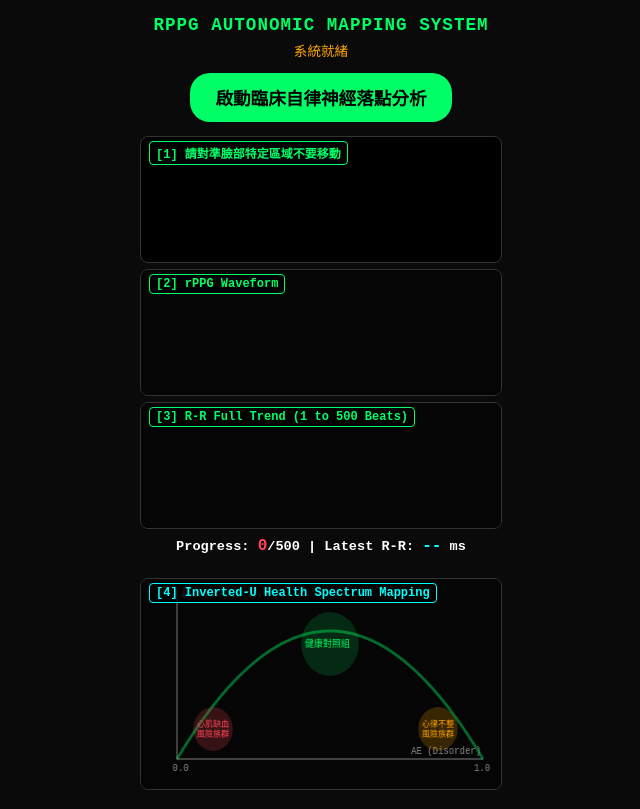
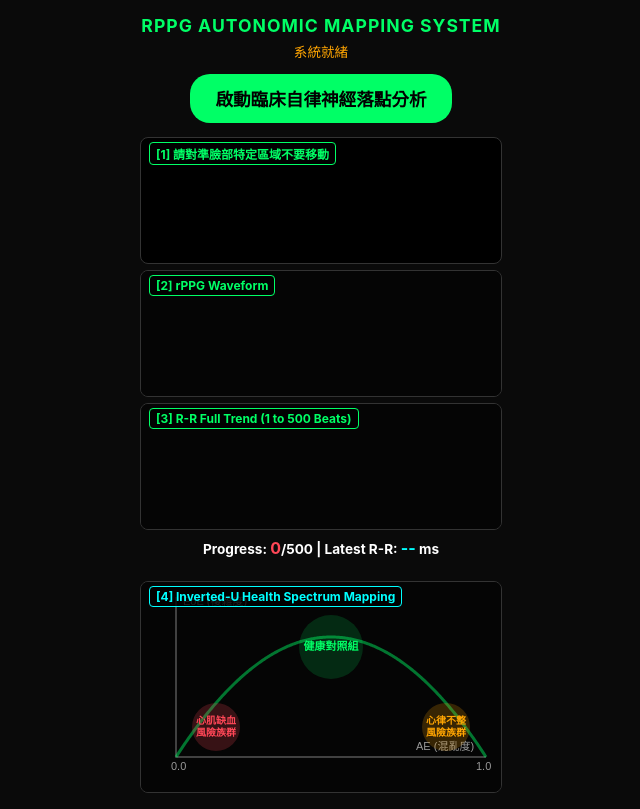
Before and after one commit to linpingyen/HRV, a plain HTML site: page index.html in a window 1280 px wide. Shown: the whole page, without its empty margins (319-959 px from the left). Drawn offline with Linux system fonts and the light colour scheme.

Commit message:
Add files via upload

```diff
--- a/index.html
+++ b/index.html
@@ -5,7 +5,7 @@
     <meta name="viewport" content="width=device-width, initial-scale=1.0, user-scalable=no">
     <title>rPPG 臨床級自律神經落點分析儀</title>
     <style>
-        body { font-family: monospace; background: #0a0a0a; color: #00ff66; text-align: center; padding: 10px; margin: 0; }
+        body { font-family: -apple-system, BlinkMacSystemFont, "Segoe UI", Roboto, Helvetica, Arial, "Microsoft JhengHei", sans-serif; background: #0a0a0a; color: #00ff66; text-align: center; padding: 10px; margin: 0; }
         h2 { font-size: 1.1rem; margin: 5px 0; text-transform: uppercase; letter-spacing: 1px; }
 
         /* 緊湊比例 */
@@ -46,39 +46,33 @@
     <div id="status">系統就緒</div>
     <button id="startBtn">啟動臨床自律神經落點分析</button>
 
-    <!-- 框框 1 -->
     <div class="box" id="video-container">
         <h3>[1] 請對準臉部特定區域不要移動</h3>
         <video id="testVideo" autoplay playsinline muted></video>
         <canvas id="overlayCanvas"></canvas>
     </div>
 
-    <!-- 框框 2 -->
     <div class="box">
         <h3>[2] rPPG Waveform</h3>
         <canvas id="waveCanvas" class="chart"></canvas>
     </div>
 
-    <!-- 框框 3 -->
     <div class="box">
         <h3>[3] R-R Full Trend (1 to 500 Beats)</h3>
         <canvas id="rrCanvas" class="chart"></canvas>
     </div>
 
-    <!-- 擷取個數與 RR 顯示文字（位於RR趨勢圖正下方） -->
     <div class="data-panel">
         Progress: <span id="countVal">0</span>/500 |
         Latest R-R: <span id="rrVal">--</span> ms
         <span id="noiseTxt"></span>
     </div>
 
-    <!-- 框框 4：Inverted-U 曲線常模對照圖 -->
     <div class="box-large">
         <h3>[4] Inverted-U Health Spectrum Mapping</h3>
         <canvas id="uCanvas" class="chart"></canvas>
     </div>
 
-    <!-- 📊 HRV 臨床報告面板 -->
     <div id="reportPanel">
         <h4>📊 HRV AUTONOMIC REPORT</h4>
 
@@ -154,8 +148,16 @@
         const hiddenCanvas = document.createElement('canvas');
         const hiddenCtx = hiddenCanvas.getContext('2d');
 
+        // 🛠️ 新增高解析度適配函數 (防止 Retina/手機高DPR螢幕字體模糊)
+        function setupHighDPI(canvas, ctx, logicalWidth, logicalHeight) {
+            const dpr = window.devicePixelRatio || 1;
+            canvas.width = logicalWidth * dpr;
+            canvas.height = logicalHeight * dpr;
+            ctx.scale(dpr, dpr);
+        }
+
         window.addEventListener('load', () => {
-            uCanvas.width = 400; uCanvas.height = 210;
+            setupHighDPI(uCanvas, uCtx, 360, 210); // 將基礎邏輯寬度設為 360 與外框一致
             drawStaticInvertedU(null, null);
         });
 
@@ -194,8 +196,10 @@
                 overlayCanvas.height = video.videoHeight;
                 hiddenCanvas.width = video.videoWidth;
                 hiddenCanvas.height = video.videoHeight;
-                waveCanvas.width = 400;  waveCanvas.height = 125;
-                rrCanvas.width = 800;    rrCanvas.height = 125;
+
+                // 所有 Chart 同步做高解析度適配
+                setupHighDPI(waveCanvas, waveCtx, 360, 125);
+                setupHighDPI(rrCanvas, rrCtx, 360, 125);
             }
 
             if (overlayCanvas.width > 0) {
@@ -246,21 +250,23 @@
         }
 
         function drawWaveform() {
-            waveCtx.clearRect(0, 0, waveCanvas.width, waveCanvas.height);
+            // 在高解析度運算下，使用內部邏輯寬高 360x125
+            const w = 360; const h = 125;
+            waveCtx.clearRect(0, 0, w, h);
             if (greenHistory.length < 2) return;
             const min = Math.min(...greenHistory); const max = Math.max(...greenHistory); const range = (max - min) || 1;
 
             waveCtx.beginPath(); waveCtx.strokeStyle = '#00ff66'; waveCtx.lineWidth = 2;
             for (let i = 0; i < greenHistory.length; i++) {
-                const x = (i / (maxWavePoints - 1)) * waveCanvas.width;
-                const y = waveCanvas.height - ((greenHistory[i] - min) / range) * waveCanvas.height;
+                const x = (i / (maxWavePoints - 1)) * w;
+                const y = h - ((greenHistory[i] - min) / range) * h;
                 if (i === 0) waveCtx.moveTo(x, y); else waveCtx.lineTo(x, y);
             }
             waveCtx.stroke();
 
             if (lastPeakIndexInHistory !== -1 && lastPeakIndexInHistory < greenHistory.length) {
-                const peakX = (lastPeakIndexInHistory / (maxWavePoints - 1)) * waveCanvas.width;
-                const peakY = waveCanvas.height - ((greenHistory[lastPeakIndexInHistory] - min) / range) * waveCanvas.height;
+                const peakX = (lastPeakIndexInHistory / (maxWavePoints - 1)) * w;
+                const peakY = h - ((greenHistory[lastPeakIndexInHistory] - min) / range) * h;
 
                 waveCtx.beginPath();
                 waveCtx.strokeStyle = '#ff4757';
@@ -296,66 +302,84 @@
         }
 
         function drawRRChart() {
-            rrCtx.clearRect(0, 0, rrCanvas.width, rrCanvas.height);
+            const w = 360; const h = 125;
+            rrCtx.clearRect(0, 0, w, h);
             if (rrHistory.length < 2) return;
             const currentMin = Math.min(...rrHistory); const currentMax = Math.max(...rrHistory); const yRange = (currentMax - currentMin) || 1;
             rrCtx.beginPath(); rrCtx.strokeStyle = '#00ffff'; rrCtx.lineWidth = 1.2;
             for (let i = 0; i < rrHistory.length; i++) {
-                const x = (i / (totalTargetBeats - 1)) * rrCanvas.width;
-                const y = rrCanvas.height - ((rrHistory[i] - currentMin) / yRange) * rrCanvas.height;
+                const x = (i / (totalTargetBeats - 1)) * w;
+                const y = h - ((rrHistory[i] - currentMin) / yRange) * h;
                 if (i === 0) rrCtx.moveTo(x, y); else rrCtx.lineTo(x, y);
             }
             rrCtx.stroke();
         }
 
-        // 🎨 修正處：將畫布中的學術標籤轉換成好懂的「風險族群提示文字」並微調排版
+        // 🎨 徹底優化中文字型與解析度排版（邏輯寬度為 360，高度為 210）
         function drawStaticInvertedU(myAE, myEoE) {
-            uCtx.clearRect(0, 0, uCanvas.width, uCanvas.height);
+            const w = 360; const h = 210;
+            uCtx.clearRect(0, 0, w, h);
+
+            // 繪製軸線
             uCtx.strokeStyle = '#555'; uCtx.lineWidth = 1.5;
-            uCtx.beginPath(); uCtx.moveTo(40, 10); uCtx.lineTo(40, 180); uCtx.lineTo(380, 180); uCtx.stroke();
-            uCtx.fillStyle = '#888'; uCtx.font = '10px monospace';
-            uCtx.fillText("EoE (Complexity)", 45, 18); uCtx.fillText("AE (Disorder)", 300, 175);
-            uCtx.fillText("0.0", 35, 192); uCtx.fillText("1.0", 370, 192);
+            uCtx.beginPath();
+            uCtx.moveTo(35, 15);
+            uCtx.lineTo(35, 175);
+            uCtx.lineTo(345, 175);
+            uCtx.stroke();
 
-            uCtx.strokeStyle = 'rgba(0, 255, 102, 0.4)'; uCtx.lineWidth = 3;
+            // 坐標軸文字提示 - 換上系統高清晰平滑字型
+            uCtx.fillStyle = '#999';
+            uCtx.font = '11px sans-serif';
+            uCtx.fillText("EoE (複雜度)", 42, 23);
+            uCtx.fillText("AE (混亂度)", 275, 168);
+            uCtx.fillText("0.0", 30, 188);
+            uCtx.fillText("1.0", 335, 188);
+
+            // 繪製交大倒 U 字形常模拋物線
+            uCtx.strokeStyle = 'rgba(0, 255, 102, 0.45)'; uCtx.lineWidth = 3;
             uCtx.beginPath();
-            for (let xPixel = 40; xPixel <= 380; xPixel++) {
-                let aeVal = (xPixel - 40) / 340;
+            for (let xPixel = 35; xPixel <= 345; xPixel++) {
+                let aeVal = (xPixel - 35) / 310;
                 let eoeVal = 1.2 * (1 - Math.pow((aeVal - 0.5) / 0.5, 2));
                 if (eoeVal < 0) eoeVal = 0;
-                let yPixel = 180 - (eoeVal / 1.5) * 160;
-                if (xPixel === 40) uCtx.moveTo(xPixel, yPixel); else uCtx.lineTo(xPixel, yPixel);
+                let yPixel = 175 - (eoeVal / 1.5) * 150;
+                if (xPixel === 35) uCtx.moveTo(xPixel, yPixel); else uCtx.lineTo(xPixel, yPixel);
             }
             uCtx.stroke();
 
-            // 左側：心肌缺血風險族群 (原 CHF)
-            uCtx.fillStyle = 'rgba(255, 71, 87, 0.2)'; uCtx.beginPath(); uCtx.arc(80, 150, 22, 0, 2*Math.PI); uCtx.fill();
-            uCtx.fillStyle = '#ff4757'; uCtx.font = '9px monospace'; // 稍微縮小字體讓中文排版更好看
-            uCtx.fillText("心肌缺血", 62, 148);
-            uCtx.fillText("風險族群", 62, 158);
+            // 左側：心肌缺血風險族群
+            uCtx.fillStyle = 'rgba(255, 71, 87, 0.2)'; uCtx.beginPath(); uCtx.arc(75, 145, 24, 0, 2*Math.PI); uCtx.fill();
+            uCtx.fillStyle = '#ff4757'; uCtx.font = 'bold 10px sans-serif'; uCtx.textAlign = "center";
+            uCtx.fillText("心肌缺血", 75, 142);
+            uCtx.fillText("風險族群", 75, 154);
 
             // 中間：健康對照組
-            uCtx.fillStyle = 'rgba(0, 255, 102, 0.15)'; uCtx.beginPath(); uCtx.arc(210, 65, 32, 0, 2*Math.PI); uCtx.fill();
-            uCtx.fillStyle = '#00ff66'; uCtx.font = '10px monospace';
-            uCtx.fillText("健康對照組", 182, 68);
+            uCtx.fillStyle = 'rgba(0, 255, 102, 0.15)'; uCtx.beginPath(); uCtx.arc(190, 65, 32, 0, 2*Math.PI); uCtx.fill();
+            uCtx.fillStyle = '#00ff66'; uCtx.font = 'bold 11px sans-serif';
+            uCtx.fillText("健康對照組", 190, 68);
 
-            // 右側：心律不整風險族群 (原 AF)
-            uCtx.fillStyle = 'rgba(255, 165, 2, 0.2)'; uCtx.beginPath(); uCtx.arc(330, 150, 22, 0, 2*Math.PI); uCtx.fill();
-            uCtx.fillStyle = '#ffa502'; uCtx.font = '9px monospace';
-            uCtx.fillText("心律不整", 312, 148);
-            uCtx.fillText("風險族群", 312, 158);
+            // 右側：心律不整風險族群
+            uCtx.fillStyle = 'rgba(255, 165, 2, 0.2)'; uCtx.beginPath(); uCtx.arc(305, 145, 24, 0, 2*Math.PI); uCtx.fill();
+            uCtx.fillStyle = '#ffa502'; uCtx.font = 'bold 10px sans-serif';
+            uCtx.fillText("心律不整", 305, 142);
+            uCtx.fillText("風險族群", 305, 154);
 
+            // 恢復預設對齊（防止影響落點標籤）
+            uCtx.textAlign = "left";
+
+            // 繪製您的星號落點
             if (myAE !== null && myEoE !== null) {
                 let boundedAE = Math.max(0, Math.min(1, myAE));
                 let boundedEoE = Math.max(0, Math.min(1.5, myEoE));
-                let targetX = 40 + boundedAE * 340;
-                let targetY = 180 - (boundedEoE / 1.5) * 160;
+                let targetX = 35 + boundedAE * 310;
+                let targetY = 175 - (boundedEoE / 1.5) * 150;
 
                 uCtx.strokeStyle = '#ff0033'; uCtx.lineWidth = 2;
                 uCtx.beginPath(); uCtx.moveTo(targetX - 12, targetY); uCtx.lineTo(targetX + 12, targetY);
                 uCtx.moveTo(targetX, targetY - 12); uCtx.lineTo(targetX, targetY + 12); uCtx.stroke();
                 uCtx.fillStyle = '#ffffff'; uCtx.beginPath(); uCtx.arc(targetX, targetY, 4, 0, 2*Math.PI); uCtx.fill();
-                uCtx.fillStyle = '#ffffff'; uCtx.font = 'bold 11px monospace'; uCtx.fillText("★ 您的落點", targetX + 8, targetY - 5);
+                uCtx.fillStyle = '#ffffff'; uCtx.font = 'bold 12px sans-serif'; uCtx.fillText("★ 您的落點", targetX + 8, targetY - 5);
             }
         }
 
```
